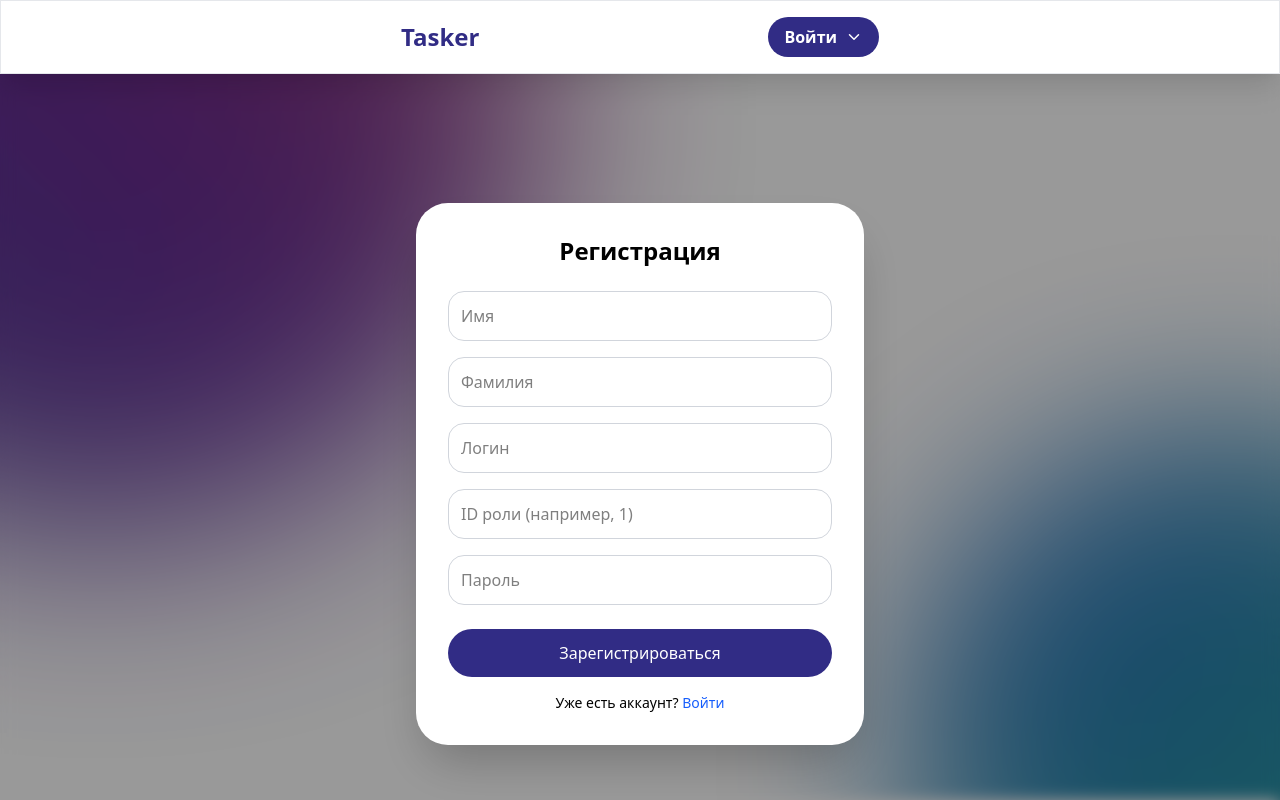
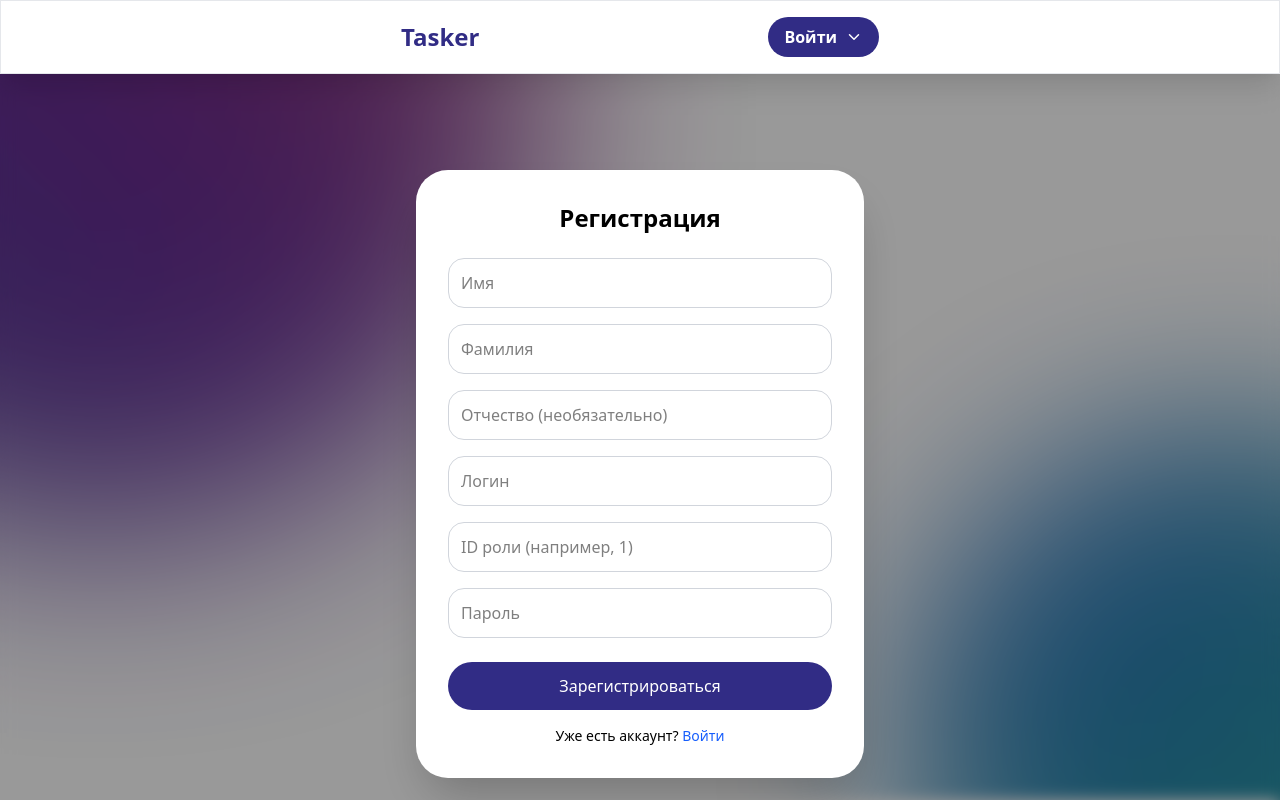
Before and after one commit to itSpecialistMike/tasker, a Next.js app: page /register in a window 1280 px wide. Shown: the top 800 px of the page. Built offline with nearby package versions, Linux system fonts and the light colour scheme; no server answers.

Commit message:
Продолжаем ебаный рефакторинг

```diff
--- a/src/components/HeaderParts/ProfileButton.tsx
+++ b/src/components/HeaderParts/ProfileButton.tsx
@@ -7,18 +7,12 @@ import { AnimatePresence, motion } from "framer-motion"; // Библиотека
 import { ChevronDown, LogOut, User as UserIcon, UserPlus } from "lucide-react"; // Импорт иконок.
 import { useRouter } from 'next/navigation'; // Хук Next.js для программной навигации.
 import { useUserContext } from "@/context/UserContext"; // Импорт кастомного хука для доступа к данным пользователя.
+import { User } from '@/types/user'
 
 /**
  * Интерфейс для данных пользователя.
  * Описывает структуру объекта пользователя, получаемого после аутентификации.
  */
-interface User {
-    id: number;
-    name: string;
-    surname: string;
-    login: string;
-    roleID: number;
-}
 
 /**
  * Компонент ProfileButton.
@@ -85,7 +79,7 @@ const ProfileButton = () => {
                             {/* Секция с информацией о пользователе */}
                             <div className="py-2 px-4 border-b border-gray-100">
                                 <p className="text-sm font-medium text-gray-900">
-                                    {user.name} {user.surname}
+                                    {user.name} {user.surname} {user.middlename}
                                 </p>
                                 <p className="text-xs text-gray-500">
                                     @{user.login}
--- a/src/components/forms/RegisterForm.tsx
+++ b/src/components/forms/RegisterForm.tsx
@@ -1,4 +1,3 @@
-// tasker/src/components/forms/RegisterForm.tsx
 // Этот файл содержит компонент формы регистрации в приложении Tasker
 "use client";
 
@@ -14,6 +13,7 @@ type RegisterFormInputs = {
   name: string;
   surname: string;
   login: string;
+  middlename: string;
   roleID: number;
   password: string;
 };
@@ -96,6 +96,14 @@ export default function RegisterForm() {
                 </p>
             )}
 
+            {/* Поле отчество (необязательное) */}
+            <input
+                type="text"
+                placeholder="Отчество (необязательно)"
+                className="w-full p-3 mb-4 border rounded-2xl border-gray-300"
+                {...register("middlename")}
+            />
+
             {/* Поле логин */}
             <input
                 type="text"
--- a/src/components/forms/TaskForm.tsx
+++ b/src/components/forms/TaskForm.tsx
@@ -187,7 +187,7 @@ const TaskForm: React.FC<Props> = ({ onSuccess }) => {
                         <option value="" disabled>Выберите утверждающего</option>
                         {users.map((u) => (
                             <option key={u.id} value={u.id}>
-                                {u.name}
+                                {u.name} {u.surname} {u.middlename} {u.roleID}
                             </option>
                         ))}
                     </select>
--- a/src/components/taskComponents/TaskDetails.tsx
+++ b/src/components/taskComponents/TaskDetails.tsx
@@ -3,12 +3,7 @@
 
 // Указывает, что это клиентский компонент, так как он использует хуки.
 "use client";
-
-import { useMemo } from "react"; // Хук для мемоизации. Хотя в обновленной версии он не используется, оставлен для примера.
 import { Task, TaskStatus, ApproveStatus } from "@/types/task"; // Импорт типов данных для задач.
-// ✔️ Убираем импорт useTasks, так как данные будут передаваться через пропсы,
-// что делает компонент более гибким и переиспользуемым.
-// import { useTasks } from "@/hooks/useTasks";
 
 /**
  * Пропсы компонента TaskDetails.
--- a/src/context/DashboardContext.tsx
+++ b/src/context/DashboardContext.tsx
@@ -10,20 +10,7 @@ import React, {
 } from "react";
 import { useRouter, useSearchParams } from "next/navigation";
 import { useFetchDashboards } from "@/hooks/useFetchDashboards";
-import { Dashboard } from "@/types/dashboard";
-
-/**
- * Определение типа для объекта контекста дашбордов.
- * Он предоставляет состояние и функции для управления выбранным дашбордом.
- */
-interface DashboardContextType {
-    selectedDashboardId: string;
-    onDashboardChange: (id: string, options?: { navigate?: boolean }) => void;
-    dashboards: Dashboard[];
-    loading: boolean;
-    error: Error | null;
-    refetchDashboards: () => Promise<unknown>;
-}
+import { DashboardContextType } from "@/types/dashboardContextType";
 
 /**
  * Создание контекста с начальным значением undefined.
--- a/src/hooks/useUsers.ts
+++ b/src/hooks/useUsers.ts
@@ -4,7 +4,10 @@ import API from "@/lib/axios";
 export interface User {
   id: string;
   login: string;
+  surname: string;
   name: string;
+  middlename: string;
+  roleID: number;
 }
 
 export const useUsers = () => {
--- /dev/null
+++ b/src/types/dashboardContextType.ts
@@ -0,0 +1,13 @@
+import { Dashboard } from "./dashboard";
+/**
+ * Определение типа для объекта контекста дашбордов.
+ * Он предоставляет состояние и функции для управления выбранным дашбордом.
+ */
+export interface DashboardContextType {
+    selectedDashboardId: string;
+    onDashboardChange: (id: string, options?: { navigate?: boolean }) => void;
+    dashboards: Dashboard[];
+    loading: boolean;
+    error: Error | null;
+    refetchDashboards: () => Promise<unknown>;
+}
--- a/src/types/User.ts
+++ b/src/types/user.ts
@@ -1,4 +1,4 @@
-// src/types/User.ts
+// src/types/user.ts
 // этот файл содержит типы для пользователей в приложении Tasker
 
 export interface User {
```
Also changed, not shown: src/hooks/useUser.ts (+1 -8 lines). Lines whose indentation alone changed are shown as unchanged.
